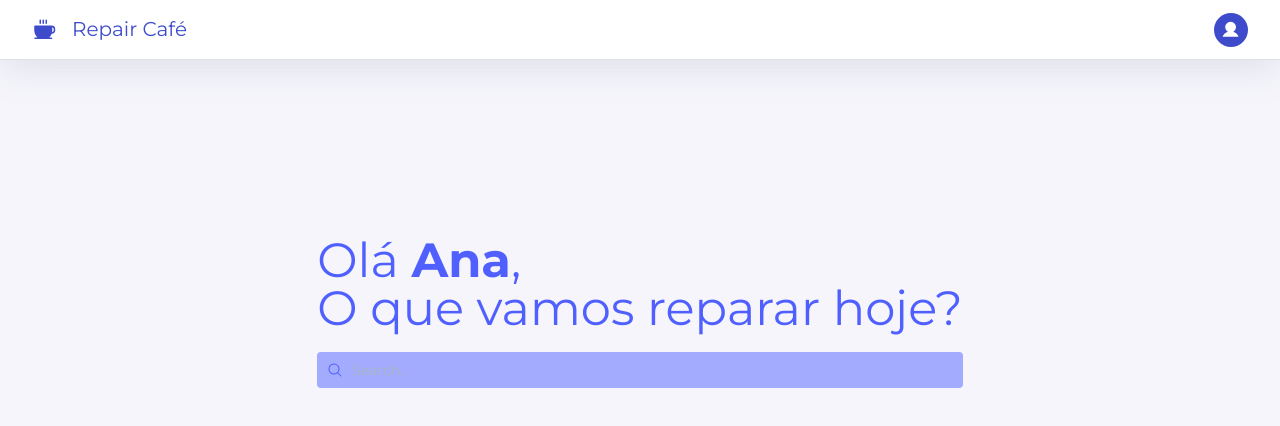
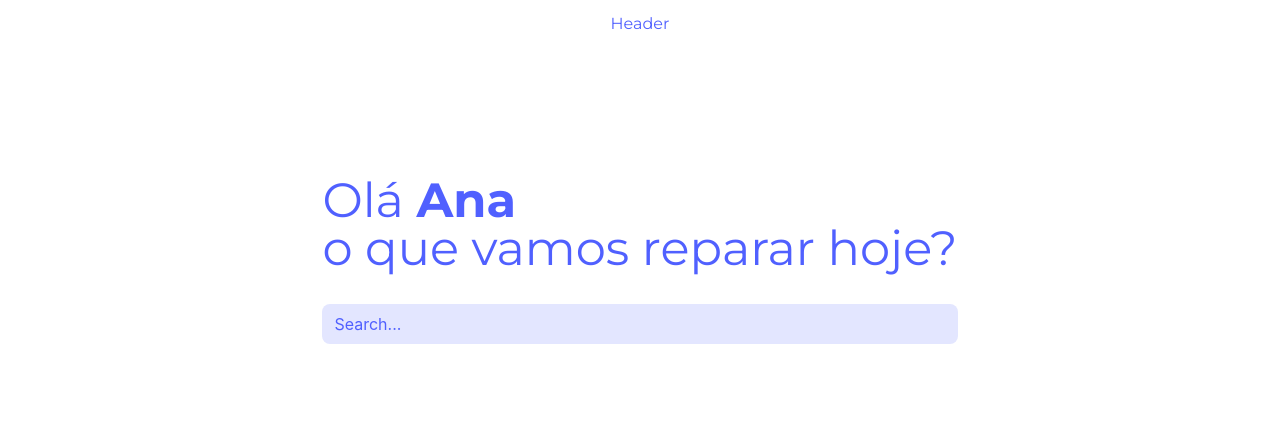
Before and after one commit to b1zz1/pac-gang, a Next.js app: page / in a window 1280 px wide. Shown: the top 426 px of the page. Built offline with nearby package versions, Linux system fonts and the light colour scheme.

Commit message:
Mudança de Biblioteca

```diff
--- a/package.json
+++ b/package.json
@@ -11,17 +11,17 @@
     "lint": "next lint"
   },
   "dependencies": {
-    "@mantine/core": "^7.9.2",
-    "@mantine/hooks": "^7.9.2",
     "@mantine/notifications": "^7.9.2",
     "@types/node": "20.1.4",
     "@types/react": "18.2.6",
     "@types/react-dom": "18.2.4",
+    "antd": "^5.17.3",
     "autoprefixer": "10.4.14",
     "axios": "^1.6.8",
     "eslint": "8.40.0",
     "eslint-config-next": "13.4.2",
     "next": "13.4.3",
+    "next-with-less": "^3.0.1",
     "pnpm": "^9.1.1",
     "postcss": "8.4.23",
     "react": "18.2.0",
--- a/src/app/globals.css
+++ b/src/app/globals.css
@@ -2,6 +2,7 @@
 @tailwind components;
 @tailwind utilities;
 
-.input {
-    background-color:aliceblue;
+.custom-placeholder::placeholder {
+  color: #0756df; /* Cor desejada para o placeholder */
+  opacity: 1; /* Para garantir que a opacidade não afete a cor */
 }
--- a/src/app/layout.jsx
+++ b/src/app/layout.jsx
@@ -1,8 +1,5 @@
 import { Montserrat } from 'next/font/google'
-import {MantineProvider, ColorSchemeScript, createTheme} from '@mantine/core';
-
-import global from './globals.css'
-import '@mantine/core/styles.css'
+import './globals.css'
 
 const montserrat = Montserrat({ subsets: ['latin'] })
 
@@ -11,75 +8,11 @@ export const metadata = {
   description: 'Generated by create next app',
 }
 
-const theme = createTheme({
-
-  fontFamily: 'Montserrat, sans-serif',
-
-  colors: {
-    primaryColor: [
-      "#D9DDFE",
-      "#BEC4FE",
-      "#A2ABFE",
-      "#8792FF",
-      "#6B79FF",
-      "#5060FF",
-      "#3E4CCC",
-      "#2D3899",
-      "#1B2566",
-      "#0A1133"
-    ],
-    secondaryColor: [
-      "#2E2F34",
-      "#4B4C57",
-      "#717280",
-      "#9193A5",
-      "#A9ABC2",
-      "#BDBDD1",
-      "#CFCFDE",
-      "#DBDBEB",
-      "#F5F5FB",
-      "#FFFFFF"
-    ],
-    terciaryColor: [
-      "#840000",
-      "#960000",
-      "#B20000",
-      "#CC1717",
-      "#DF1F1F",
-      "#EB2D2D",
-      "#FF3838",
-      "#FF5F5F",
-      "#FF8787",
-      "#FFB8B8"
-    ],
-    purple: [
-      "#F5F5FB",
-      "#DBDBEB",
-      "#E3E6FF",
-      "#939AFE",
-      "#5D6BFF",
-      "#5060FF"
-    ],
-    white: [
-      "#FFFFFF",
-      "#F5F5F5",
-      "#A9ABC2",
-      "#4B4C57",
-      "#2E2F34",
-    ],
-    error: ["#FF3838"],
-    sucess: ["#93D724"]
-  },
-});
-
 export default function RootLayout({ children }) {
   return (
     <html lang="pt-br">
-      <head><ColorSchemeScript /></head>
       <body className={montserrat.className}>
-        <MantineProvider theme={theme} defaultColorScheme="light">
           {children}
-        </MantineProvider>
       </body>
     </html>
   )
--- a/src/app/page.jsx
+++ b/src/app/page.jsx
@@ -1,27 +1,24 @@
 "use client";
 
-import { AppShell, Container, Flex, Stack, Text, Title } from "@mantine/core";
+import Search from "@components/interface/Search";
 import Header from "@components/layout/Header";
-import Search from "@components/interface/Search";
+import { Button, Typography } from 'antd';
 
 export default function Home() {
   let name = "Ana";
 
   return (
-    <AppShell header={{ height: 60 }} padding="md">
-      <AppShell.Header
-        style={{ filter: "drop-shadow(0 4px 20px rgba(92, 96, 137, 0.16))" }}
-      >
-        <Header />
-      </AppShell.Header>
-      <AppShell.Main className="flex flex-col items-center gap-8" bg="#F5F5FB">
-        <Stack gap={20} ta={"start"} className="w-fit pt-40">
-          <div className="text-purple.6 text-5xl">
-            Olá <b>{name}</b>,<br></br>O que vamos reparar hoje?
+    <div>
+      <Header />
+      <div className="w-full flex flex-col items-center pt-32">
+        <div className="flex flex-col w-fit gap-8">
+          <div className="flex flex-col items-start w-fit text-purple.6 text-5xl">
+            <div>  Olá <b>{name}</b></div>
+            <div>o que vamos reparar hoje?</div>
           </div>
-          <Search></Search>
-        </Stack>
-      </AppShell.Main>
-    </AppShell>
+          <Search />
+        </div>
+      </div>
+    </div>
   );
 }
--- a/src/components/interface/Search.jsx
+++ b/src/components/interface/Search.jsx
@@ -1,26 +1,17 @@
 "use client";
 
 import React from "react";
-import { Input } from "@mantine/core";
+import Input from "antd/es/input/Input";
 import { PiMagnifyingGlass } from "react-icons/pi";
 
 const Search = () => {
   return (
     <div className="w-full">
       <Input
-        className="w-full"
+        placeholder="Search..."
         variant="filled"
-        placeholder="Search..."
-        leftSection={<PiMagnifyingGlass className="text-purple.6" />}
-        styles={(theme) => ({
-          input: {
-            color: theme.colors.primaryColor[5],
-            backgroundColor: theme.colors.primaryColor[2],
-            '::placeholder': {
-              text: theme.colors.primaryColor[2],
-            },
-          },
-        })}
+        size="large"
+        className="bg-purple.3 hover:bg-purple.3 focus:bg-purple.3 focus:border-purple.6 text-purple.6 placeholder-purple.6"
       />
     </div>
   );
--- a/src/components/layout/Header.jsx
+++ b/src/components/layout/Header.jsx
@@ -1,32 +1,14 @@
 'use client'
 
-import { useDisclosure } from '@mantine/hooks'
-
-import { Group, Burger, Image, Text, ActionIcon } from '@mantine/core'
 import { IconContext } from "react-icons";
 import { PiUserFill } from 'react-icons/pi'
 
 const Header = () => {
-    const [opened, { toggle }] = useDisclosure()
 
     return (
-        <Group h="100%" ml={"2rem"} mr={"2rem"} justify="space-between" align="center" ta={"center"}>
-            <Burger opened={opened} onClick={toggle} hiddenFrom="sm" size="sm" />
-            <Group>
-                <Image
-                    radius="md"
-                    h={24}
-                    w={24}
-                    src="coffee.svg"
-                    fallbackSrc="#"
-                    alt="Logo"
-                />
-                <Text c="primaryColor" fw={400} size="xl">Repair Café</Text>
-            </Group>
-            <ActionIcon variant={"filled"} color="primaryColor" size="lg" radius="xl">
-                    <PiUserFill style={{width: '60%', height: '60%'}} />
-            </ActionIcon>
-        </Group>
+        <div className="h-12 w-full flex justify-center items-center bg-white.1 text-purple.6">
+            Header
+        </div>
     )
 }
 
```
Also changed, not shown: 1 other file (tests, documents, lock files or other folders).
